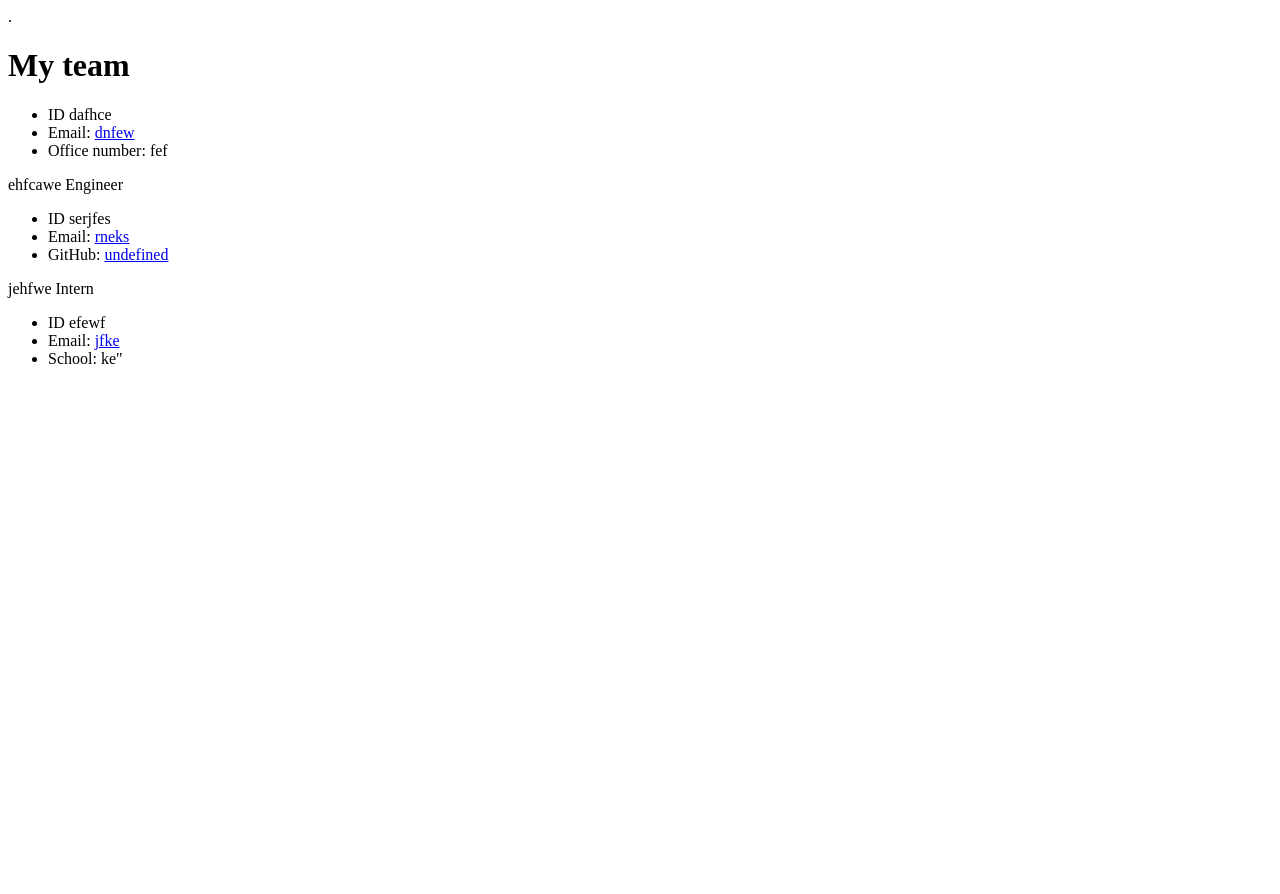
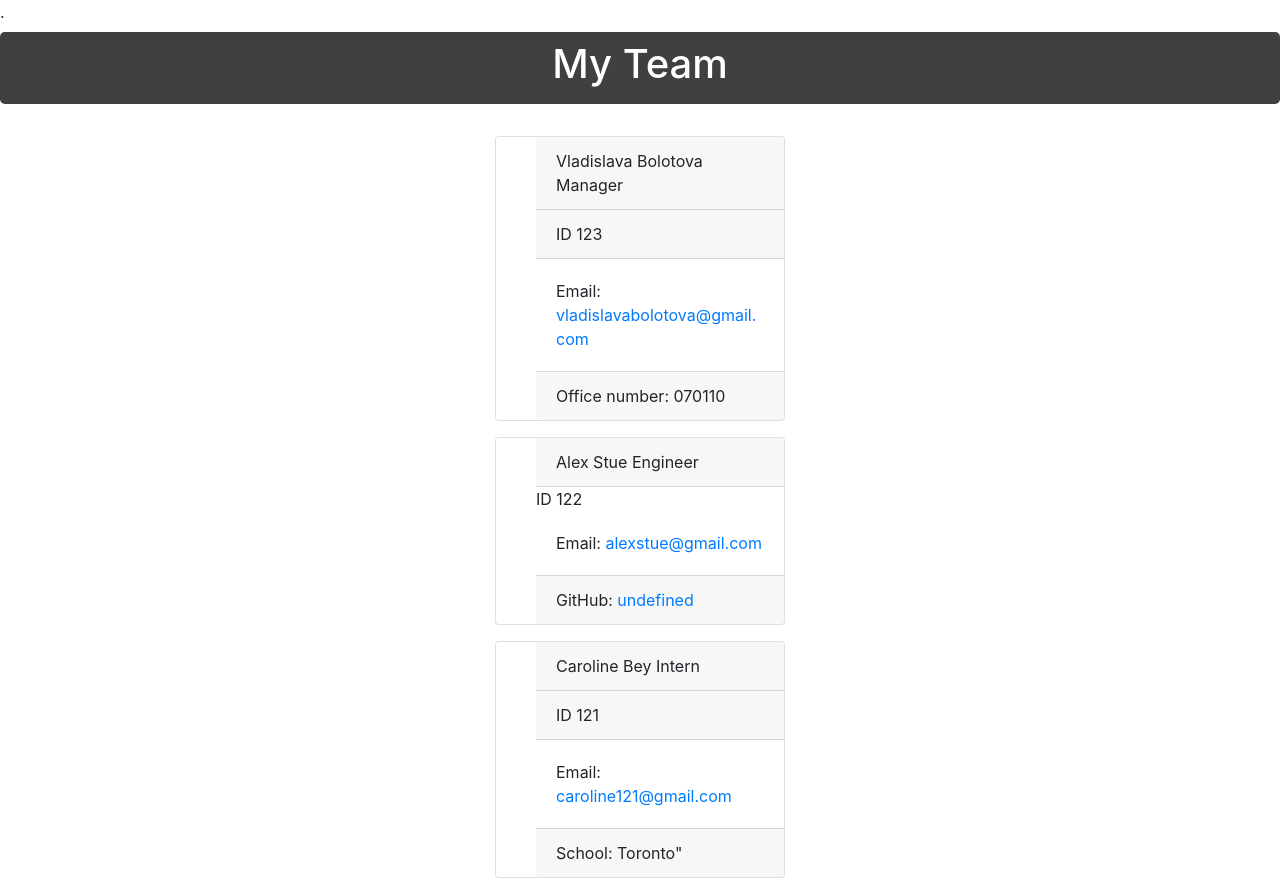
Before and after one commit to VladaBolotova/Team-Generator, a website: page index.html in a window 1280 px wide. Before the commit the page ends 800 px from the top, so only its background shows below. Drawn offline with nearby package versions, Linux system fonts and the light colour scheme.

Commit message:
adding bootstrap 4

```diff
--- a/Assets/style.css
+++ b/Assets/style.css
@@ -1,3 +1,13 @@
-h1{
+body{
+    background-color: aqua;
+}
 
+header{
+    width: 300px;
+    border: 15px solid green;
+    padding: 50px;
+    margin: 20px;
+    display: flex;
+    justify-content: center;
+    align-items: center;
 }
--- a/index.html
+++ b/index.html
@@ -4,38 +4,40 @@
     <meta charset="UTF-8">
     <meta http-equiv="X-UA-Compatible" content="IE=edge">
     <meta name="viewport" content="width=device-width, initial-scale=1.0">
-        <link rel="stylysheet" href="./Assets/style.css"></link>
+    <link rel="stylesheet" href="https://cdn.jsdelivr.net/npm/bootstrap@4.6.2/dist/css/bootstrap.min.css">
+        <link rel="stylysheet" href="../Assets/style.css"></link>
     <title>Team Generator</title>
 </head>
 <body>.
-    <header>
-    <h1>My team</h1>
-    </header>
-    <div class="box">
-        <div class="name"hdcawe Manager>
+<div class="jumbotron container-fluid ml-30 mt-2 text-center p-2" style="background-color:#404040 ;color: white;">
+<h1> My Team</h1>
+</div>
+    <div class="container w-25">
+        <ul class="card">
+        <div class="card-header">Vladislava Bolotova Manager
         </div>
-        <ul class="list">
-        <li class="list-item">ID dafhce</li>
-        <li class="list-item">Email: <span id="email"><a href="mailto:dnfew">dnfew</a></span></li>
-        <li class="list-item">Office number: fef</li>
+
+        <div class="card-header">ID 123</div>
+        <div class="card-body">Email: <span id="email"><a href="mailto:vladislavabolotova@gmail.com">vladislavabolotova@gmail.com</a></span></div>
+        <div class="card-footer">Office number: 070110</div>
         </ul>
+        </div><div class="container w-25 ">
+        <ul class="card">
+        <div class="card-header">Alex Stue Engineer
         </div>
-        <div class="box">
-        <div class="name">ehfcawe Engineer
+
+        <div class="lcard-header">ID 122</div>
+        <div class="card-body">Email: <span id="email"><a href="mailto:alexstue@gmail.com">alexstue@gmail.com</a></span></div>
+        <div class="card-footer">GitHub: <a href="https://github.com undefined">undefined</a></div>
+        </ul>
+        </div><div class="container w-25">
+       <ul class="card">
+        <div class="card-header">Caroline Bey Intern
         </div>
-        <ul class="list">
-        <li class="list-item">ID serjfes</li>
-        <li class="list-item">Email: <span id="email"><a href="mailto:rneks">rneks</a></span></li>
-        <li class="list-item">GitHub: <a href="https://github.com undefined">undefined</a></li>
-        </ul>
-        </div>
-        <div class="box">
-        <div class="name">jehfwe Intern
-        </div>
-        <ul class="list">
-        <li class="list-item">ID efewf</li>
-        <li class="list-item">Email: <span id="email"><a href="mailto:jfke">jfke</a></span></li>
-        <li class="list-item">School: ke"</li>
+
+        <div class="card-header">ID 121</div>
+        <div class="card-body">Email: <span id="email"><a href="mailto:caroline121@gmail.com">caroline121@gmail.com</a></span></div>
+        <div class="card-footer">School: Toronto"</div>
         </ul>
         </div>
 
--- a/index.js
+++ b/index.js
@@ -132,13 +132,14 @@ const html =     ` <!DOCTYPE html>
     <meta charset="UTF-8">
     <meta http-equiv="X-UA-Compatible" content="IE=edge">
     <meta name="viewport" content="width=device-width, initial-scale=1.0">
-        <link rel="stylysheet" href="./Assets/style.css"></link>
+    <link rel="stylesheet" href="https://cdn.jsdelivr.net/npm/bootstrap@4.6.2/dist/css/bootstrap.min.css">
+        <link rel="stylysheet" href="../Assets/style.css"></link>
     <title>Team Generator</title>
 </head>
 <body>.
-    <header>
-    <h1>My team</h1>
-    </header>
+<div class="jumbotron container-fluid ml-30 mt-2 text-center p-2" style="background-color:#404040 ;color: white;">
+<h1> My Team</h1>
+</div>
     ${teamMember.join("")}
 
      </body>
```
Also changed, not shown: lib/engineer.js (+7 -7 lines), lib/intern.js (+9 -9 lines), lib/manager.js (+7 -6 lines), README.md.
